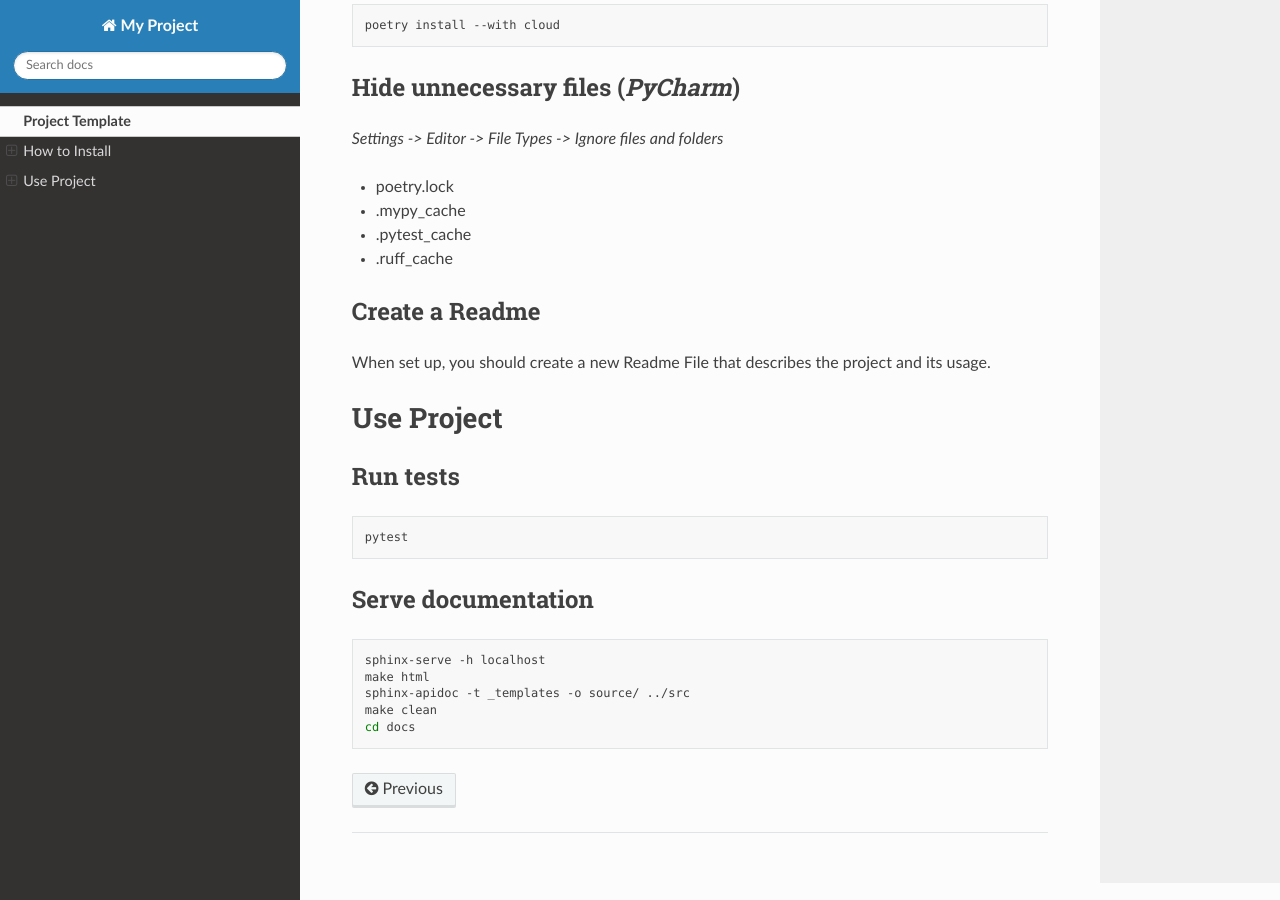
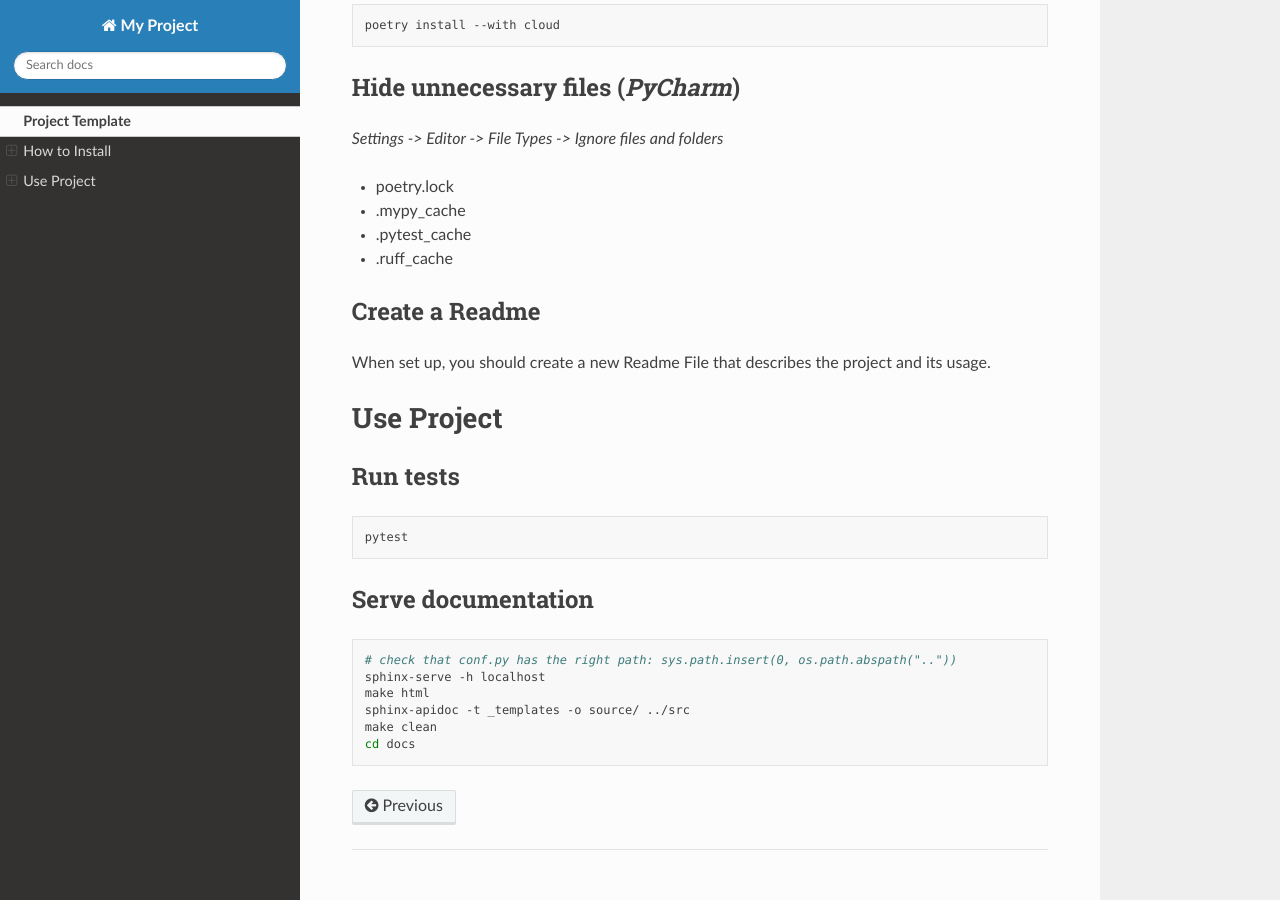
Before and after one commit to OliverStoll/Python-Template, a Sphinx documentation site: the page built from docs/README.md, in a window 1280 px wide and 900 px high, scrolled down 758 px. Built offline with Sphinx 7.4.7 and the Read the Docs theme 2.0.0, drawn with Linux system fonts in a browser that asks for light colours; pages that are not in the unit, such as notebooks, are missing from menus.

Commit message:
Update README.md

````diff
--- a/docs/README.md
+++ b/docs/README.md
@@ -48,6 +48,7 @@ pytest
 
 ### Serve documentation
 ```bash
+# check that conf.py has the right path: sys.path.insert(0, os.path.abspath(".."))
 sphinx-serve -h localhost
 make html
 sphinx-apidoc -t _templates -o source/ ../src
````
